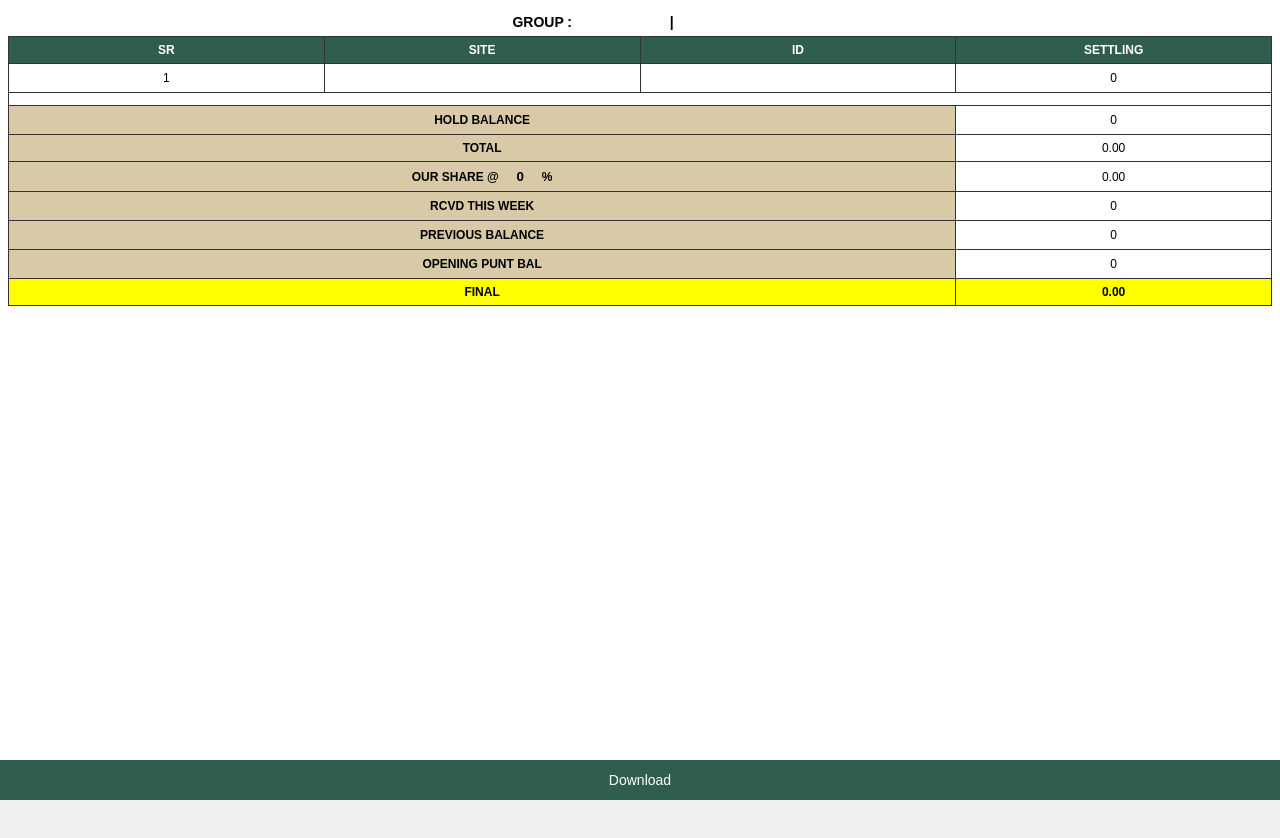
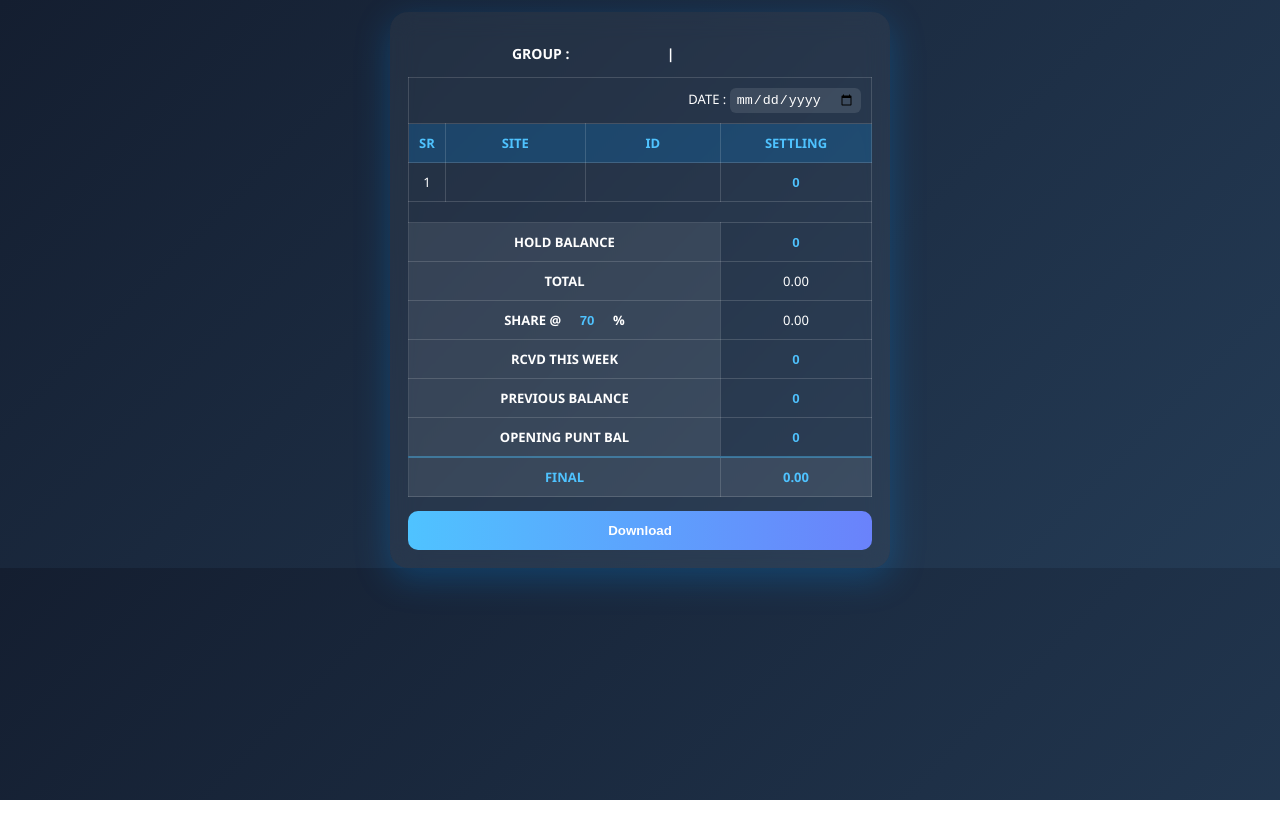
Before and after one commit to accmanage/Panel_Hisab, a plain HTML site: page index.html in a window 1280 px wide. After the commit the page ends 800 px from the top, so only its background shows below. Drawn offline with nearby package versions, Linux system fonts and the light colour scheme.

Commit message:
Update index.html

```diff
--- a/index.html
+++ b/index.html
@@ -3,7 +3,7 @@
 <head>
 <meta charset="UTF-8">
 <meta name="viewport" content="width=device-width, initial-scale=1.0">
-<title>Excel Mobile Fit</title>
+<title>Futuristic Panel</title>
 
 <script src="https://cdnjs.cloudflare.com/ajax/libs/html2canvas/1.4.1/html2canvas.min.js"></script>
 
@@ -11,35 +11,38 @@
 * { box-sizing: border-box; }
 
 body {
-  font-family: Arial;
   margin: 0;
-  background: #f0f0f0;
-  padding-bottom: 70px;
+  font-family: 'Segoe UI', sans-serif;
+  background: linear-gradient(135deg, #141e30, #243b55);
+  display: flex;
+  justify-content: center;
 }
 
-/* Main container */
+/* Card */
 .sheet {
-  width: 100%;
-  height: 100vh;
-  background: white;
-  padding: 8px;
-  display: flex;
-  flex-direction: column;
+  width: 95%;
+  max-width: 500px;
+  margin-top: 12px;
+  padding: 18px; /* FIXED */
+  border-radius: 18px;
+  background: rgba(255,255,255,0.05);
+  backdrop-filter: blur(12px);
+  box-shadow: 0 10px 35px rgba(0,150,255,0.25);
+  color: white;
 }
 
 /* Header */
 h3 {
   text-align: center;
   font-size: 14px;
-  margin: 5px 0;
 }
 
 h3 input {
   border: none;
-  font-size: 14px;
+  background: transparent;
+  color: #4fc3ff;
   font-weight: bold;
   text-align: center;
-  background: transparent;
   width: 90px;
 }
 
@@ -47,30 +50,32 @@ h3 input {
 table {
   width: 100%;
   border-collapse: collapse;
-  table-layout: fixed;
+  margin-top: 6px;
 }
 
 td, th {
-  border: 1px solid #333;
-  padding: 6px;
-  font-size: 12px;
+  border: 1px solid rgba(255,255,255,0.15);
+  padding: 10px; /* FIXED */
+  font-size: 13px;
   text-align: center;
+  overflow: visible; /* FIXED */
 }
 
 th {
-  background: #2f5d50;
-  color: white;
+  background: rgba(0,150,255,0.2);
+  color: #4fc3ff;
 }
 
 .label {
-  background: #d8caa6;
+  background: rgba(255,255,255,0.08);
   font-weight: bold;
-  white-space: nowrap;
 }
 
 .final {
-  background: yellow;
+  background: rgba(255,255,255,0.08);
+  color: #4fc3ff;
   font-weight: bold;
+  border-top: 2px solid rgba(79,195,255,0.4);
 }
 
 /* Inputs */
@@ -78,45 +83,55 @@ th {
   width: 100%;
   border: none;
   background: transparent;
+  color: #4fc3ff;
   text-align: center;
-  font-size: 12px;
+  font-weight: 600;
 }
 
-/* SHARE row fix */
+.percent-input {
+  width: 40px;
+  border: none;
+  background: transparent;
+  color: #4fc3ff;
+  font-weight: bold;
+  text-align: center;
+}
+
+/* Share row */
 .share-row {
   display: flex;
   justify-content: center;
-  align-items: center;
-  gap: 4px;
+  gap: 6px;
   white-space: nowrap;
 }
 
-.percent-input {
-  width: 35px;
+/* Date */
+input[type="date"] {
+  background: rgba(255,255,255,0.1);
   border: none;
-  background: transparent;
-  text-align: center;
-  font-weight: bold;
+  padding: 4px 6px;
+  border-radius: 6px;
+  color: white;
 }
 
-/* Colors */
+/* Value colors */
 .positive {
-  background: #b7e1b0 !important;
+  background: rgba(0,255,100,0.25) !important;
 }
 
 .negative {
-  background: #f4b4b4 !important;
+  background: rgba(255,0,0,0.25) !important;
 }
 
 /* Button */
 .download-btn {
-  position: fixed;
-  bottom: 0;
   width: 100%;
   padding: 12px;
-  font-size: 14px;
-  background: #2f5d50;
+  margin-top: 14px;
+  border-radius: 10px;
+  background: linear-gradient(90deg, #4fc3ff, #6a82fb);
   color: white;
+  font-weight: bold;
   border: none;
 }
 </style>
@@ -134,6 +149,13 @@ th {
 </h3>
 
 <table>
+
+<tr>
+<td colspan="4" style="text-align:right;">
+  DATE :
+  <input type="date" id="date">
+</td>
+</tr>
 
 <tr>
 <th>SR</th>
@@ -164,8 +186,8 @@ th {
 <tr>
 <td colspan="3" class="label">
   <div class="share-row">
-    OUR SHARE @
-    <input id="percent" class="percent-input" value="0">%
+    SHARE @
+    <input id="percent" class="percent-input" value="70">%
   </div>
 </td>
 <td id="share"></td>
@@ -192,22 +214,20 @@ th {
 </tr>
 
 </table>
-</div>
 
 <button class="download-btn" onclick="downloadImage()">Download</button>
 
+</div>
+
 <script>
-// Color Logic
 function applyColor(el, value) {
   let target = el.tagName === "INPUT" ? el.parentElement : el;
-
   target.classList.remove("positive", "negative");
 
   if (value > 0) target.classList.add("positive");
   else if (value < 0) target.classList.add("negative");
 }
 
-// Calculation
 function calc() {
   let settlingEl = document.getElementById("settling");
   let holdEl = document.getElementById("hold");
@@ -235,19 +255,27 @@ function calc() {
   applyColor(finalEl, final);
 }
 
-// Events
 document.querySelectorAll("input").forEach(i => {
   i.addEventListener("input", calc);
 });
 
 calc();
 
-// Download
+/* FIXED EXPORT */
 function downloadImage() {
-  html2canvas(document.getElementById("capture"), { scale: 2 }).then(canvas => {
+  const element = document.getElementById("capture");
+
+  html2canvas(element, {
+    scale: 3,
+    backgroundColor: null,
+    scrollX: 0,
+    scrollY: -window.scrollY,
+    windowWidth: document.body.scrollWidth,
+    windowHeight: document.body.scrollHeight
+  }).then(canvas => {
     let link = document.createElement("a");
     link.download = "sheet.png";
-    link.href = canvas.toDataURL();
+    link.href = canvas.toDataURL("image/png");
     link.click();
   });
 }
```
